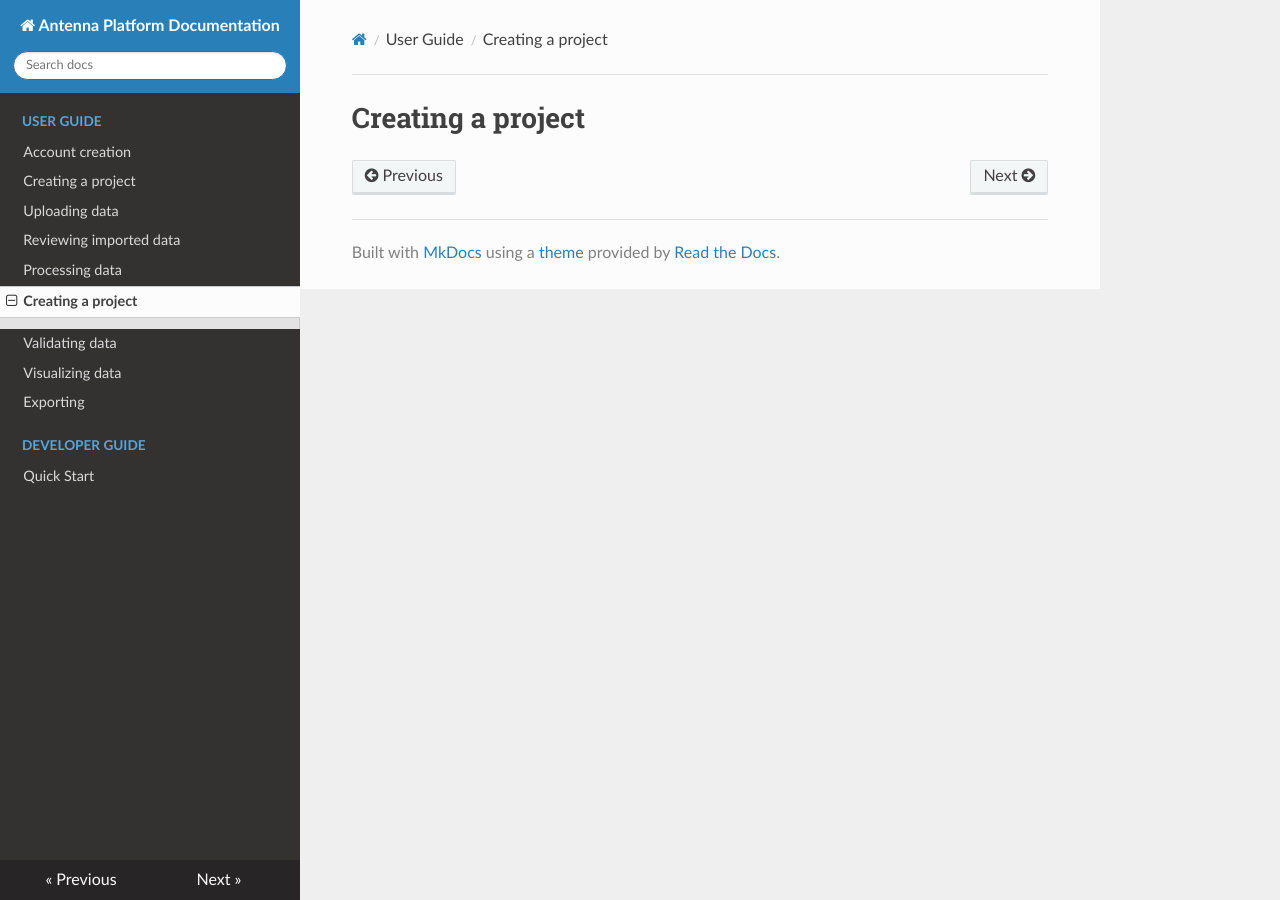
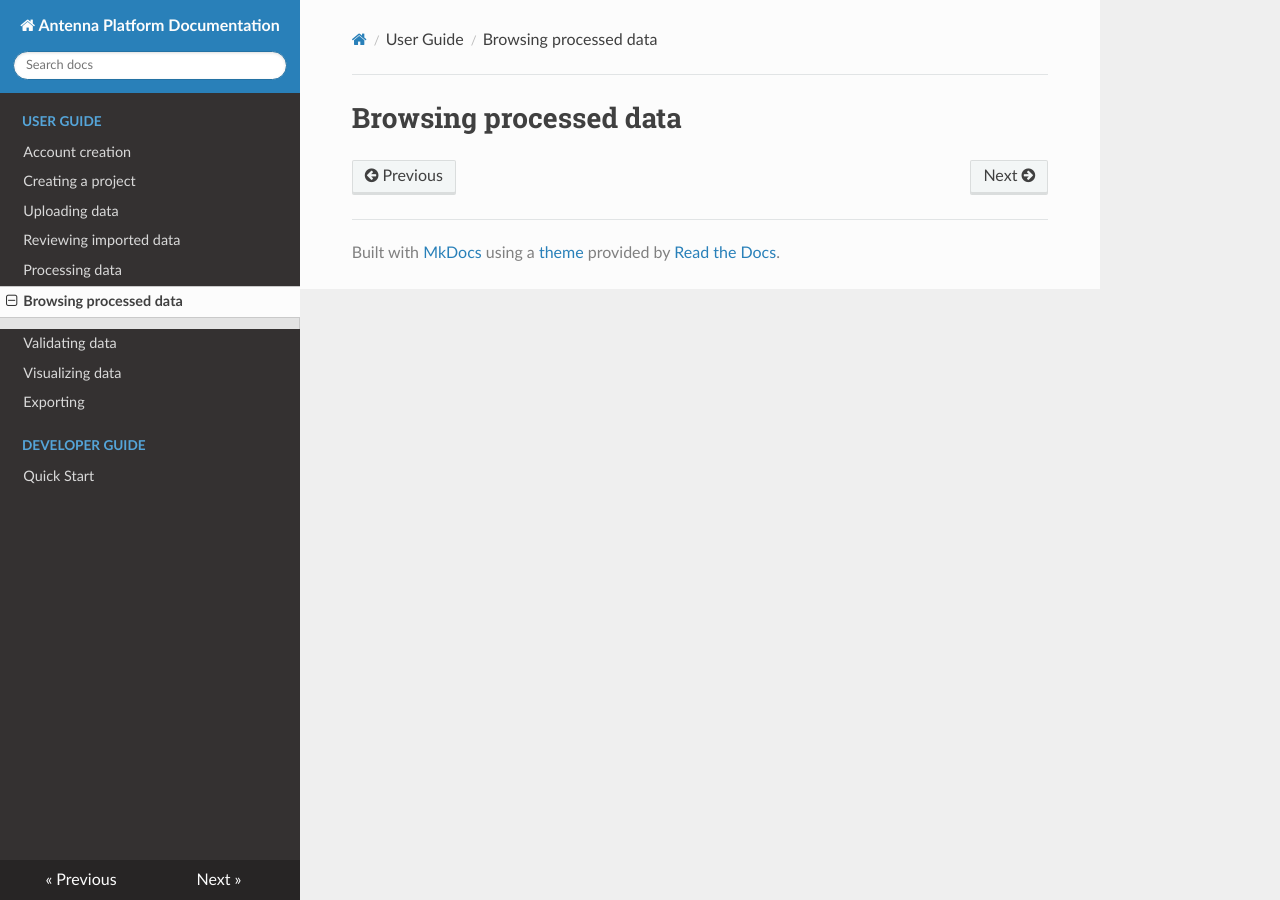
Before and after one commit to RolnickLab/antenna-docs, an MkDocs documentation site: the page built from docs/sections/user-guide/browsing-processed-data.md, in a window 1280 px wide. Built offline with MkDocs 1.6.1, drawn with Linux system fonts in a browser that asks for light colours; nearby versions of some CDN libraries.

Commit message:
Fix typo

```diff
--- a/docs/sections/user-guide/browsing-processed-data.md
+++ b/docs/sections/user-guide/browsing-processed-data.md
@@ -1,3 +1,3 @@
-# Creating a project
+# Browsing processed data
 
 ##
```
